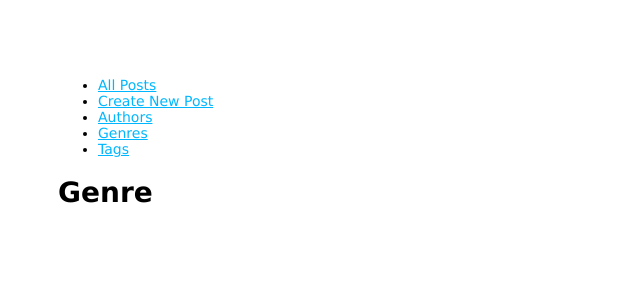
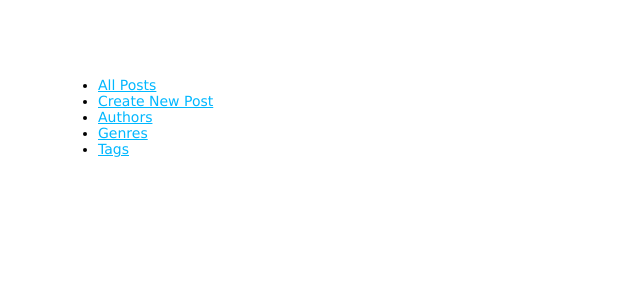
Before and after one commit to 2019-Fall-Cohort/blog-site-cristina-emi, a Node project: template src/views/genre.hbs in a window 1280 px wide. Shown: the top 300 px of the page, without its empty margins (0-640 px from the left). Run offline with Node 20 templates, Linux system fonts and the light colour scheme; the template is opened without the code that fills it, so the values that code supplies are empty.

Commit message:
Updated blog title and genre view

```diff
--- a/src/routes/index.js
+++ b/src/routes/index.js
@@ -3,7 +3,7 @@ var router = express.Router();
 
 /* GET home page. */
 router.get('/', function(req, res, next) {
-  res.render('index', { title: 'Express' });
+  res.render('index', { title: "Emi and Cristina's Cat Blog"});
 });
 
 module.exports = router;
--- a/src/views/genre.hbs
+++ b/src/views/genre.hbs
@@ -1,3 +1,3 @@
-<h1>Genre</h1>
+<h1>{{name}}</h1>
 <br>
 <h2>{{title}}</h2>
```
